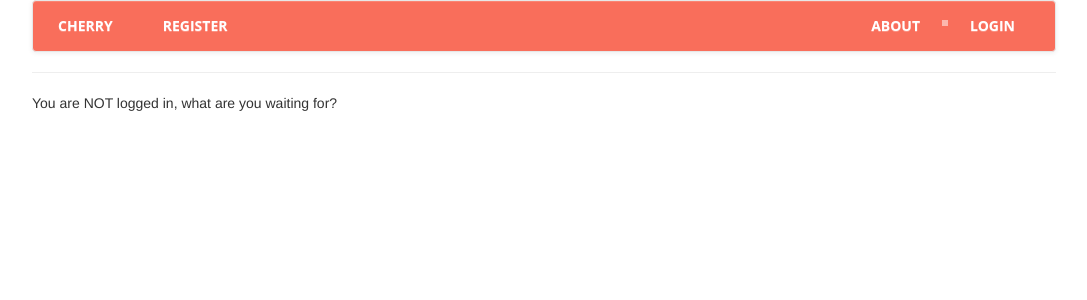
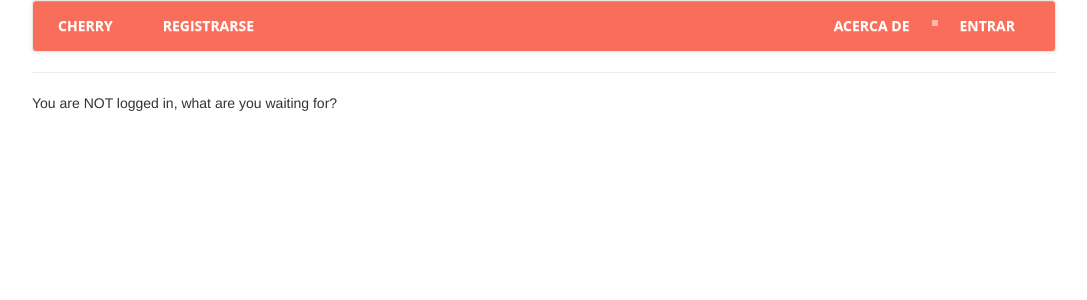
Before and after one commit to jaimesanz/paguen_po, a Django app: template expenses_manager/templates/home.html in a window 1280 px wide. Shown: the top 300 px of the page, without its empty margins (96-1183 px from the left). Run offline with Django 3.2, Linux system fonts and the light colour scheme; the template is opened without the code that fills it, so the values that code supplies are empty; some libraries are stand-ins or nearby versions.

Commit message:
Translated navbar to spanish

```diff
--- a/expenses_manager/templates/navbar/navbar.html
+++ b/expenses_manager/templates/navbar/navbar.html
@@ -2,7 +2,7 @@
     <!-- Brand and toggle get grouped for better mobile display -->
     <div class="navbar-header">
         <button type="button" data-target="#navbarCollapse" data-toggle="collapse" class="navbar-toggle">
-            <span class="sr-only">Toggle navigation</span>
+            <span class="sr-only">Colapsar</span>
             <span class="icon-bar"></span>
             <span class="icon-bar"></span>
             <span class="icon-bar"></span>
--- a/expenses_manager/templates/navbar/navbar_content.html
+++ b/expenses_manager/templates/navbar/navbar_content.html
@@ -2,8 +2,8 @@
 {% if user.is_authenticated %}
 <li><a href="/nueva_vivienda">Crear Vivienda</a></li>
 <li><a href="/consultar_vivienda">Vivienda</a></li>
-<li><a href="/accounts/password/change">Change Password</a></li>
+<li><a href="/accounts/password/change">Cambiar Clave</a></li>
 <li><a href="/invites_list">Ver Invitaciones</a></li>
 {% else %}
-<li class='last'><a href="/accounts/register">Register</a></li>
+<li class='last'><a href="/accounts/register">Registrarse</a></li>
 {% endif %}
--- a/expenses_manager/templates/navbar/navbar_content_right.html
+++ b/expenses_manager/templates/navbar/navbar_content_right.html
@@ -1,6 +1,6 @@
-<li><a href="/home">About</a></li>
+<li><a href="/home">Acerca de</a></li>
 {% if user.is_authenticated %}
-<li class='last'><a href="/accounts/logout">Logout</a></li>
+<li class='last'><a href="/accounts/logout">Salir</a></li>
 {% else %}
-<li><a href="/accounts/login">Login</a></li>
+<li><a href="/accounts/login">Entrar</a></li>
 {% endif %}
```
